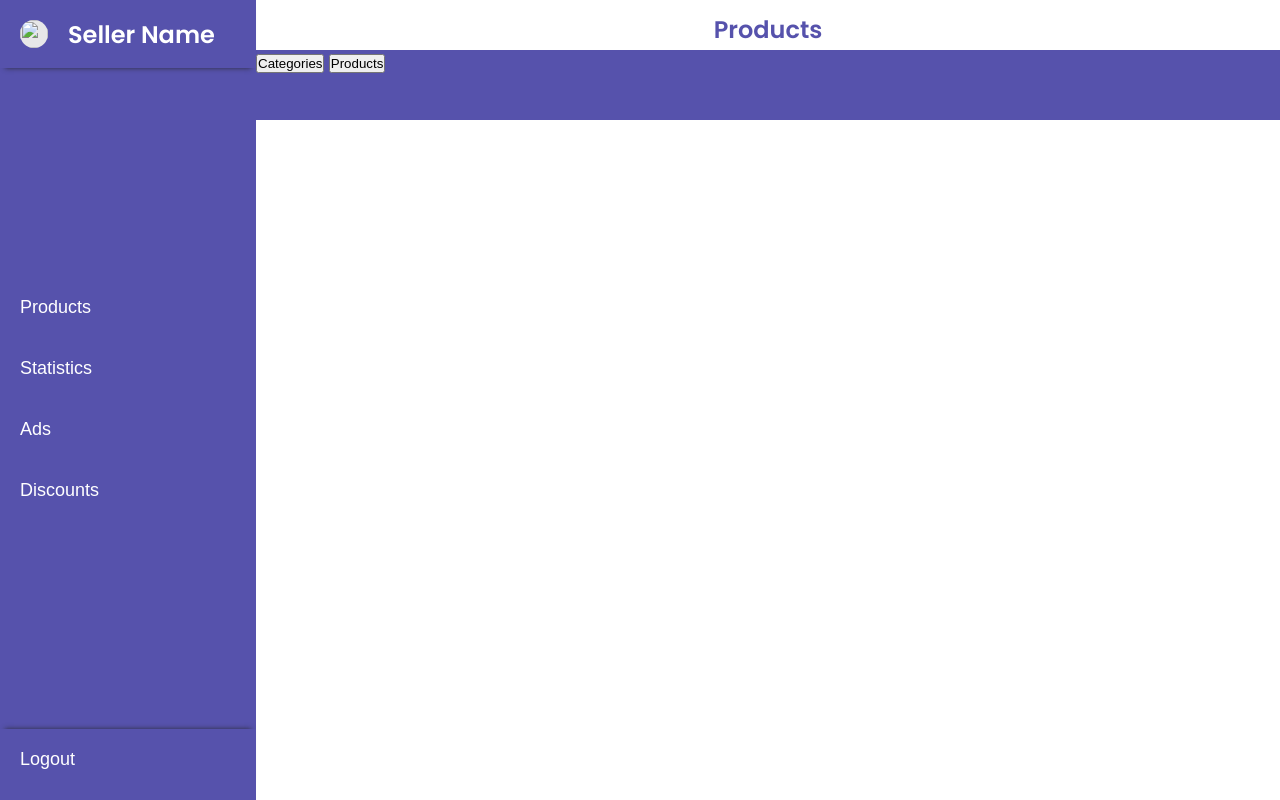
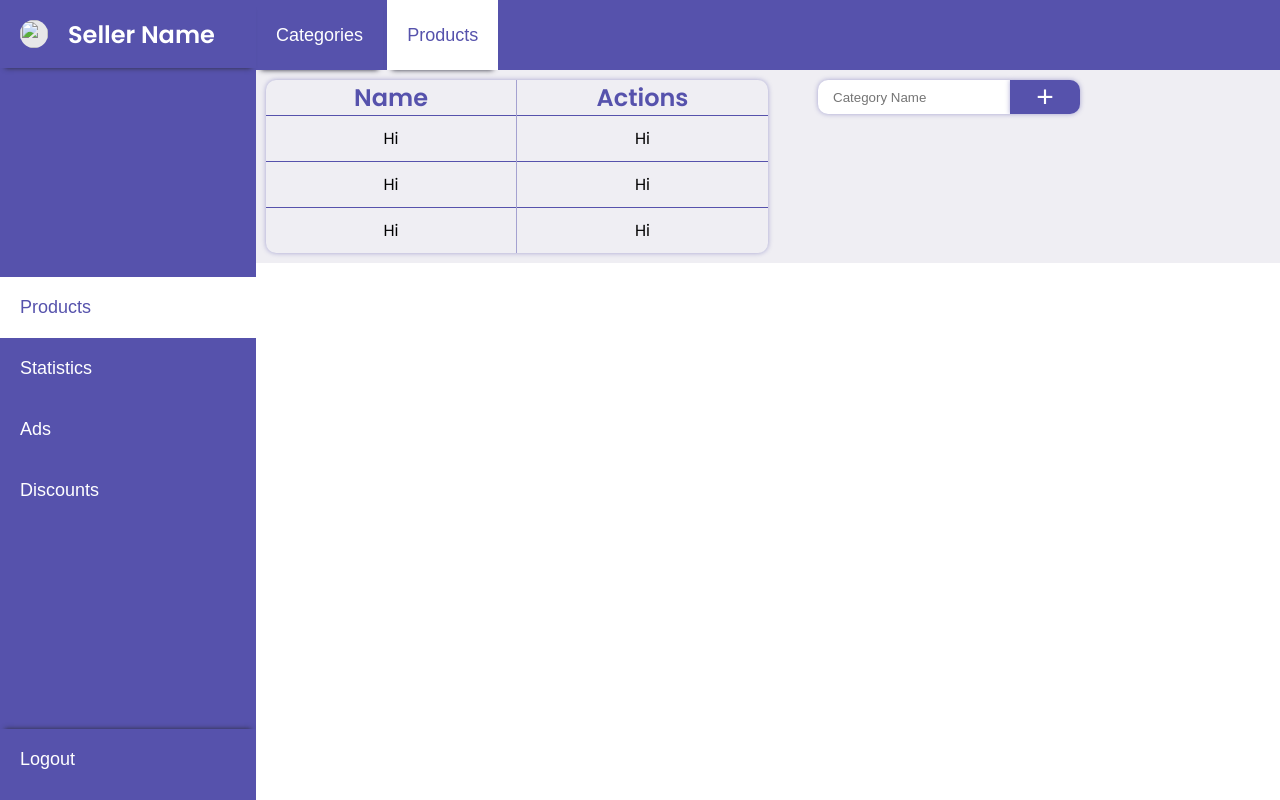
Before and after one commit to rami3rouhana/ecommerce, a PHP site: page / in a window 1280 px wide. Run offline with PHP 8.4, Linux system fonts and the light colour scheme.

Commit message:
add tables and input boxes

```diff
--- a/seller-frontend/index.html
+++ b/seller-frontend/index.html
@@ -1,17 +1,16 @@
 <!DOCTYPE html>
 <html lang="en">
   <head>
-    <meta charset="UTF-8">
-    <meta http-equiv="X-UA-Compatible" content="IE=edge">
-    <meta name="viewport" content="width=device-width, initial-scale=1.0">
-    <link rel="stylesheet" href="/seller-frontend/styles/style.css">
+    <meta charset="UTF-8" />
+    <meta http-equiv="X-UA-Compatible" content="IE=edge" />
+    <meta name="viewport" content="width=device-width, initial-scale=1.0" />
+    <link rel="stylesheet" href="/seller-frontend/styles/style.css" />
     <title>Document</title>
   </head>
   <body>
-
     <div class="nav-bar">
       <div class="header">
-            <img src="" alt="" class="profile-img">
+        <img src="" alt="" class="profile-img" />
         <h2 class="color-white">Seller Name</h2>
       </div>
 
@@ -25,22 +24,47 @@
       <div class="logout">
         <button>Logout</button>
       </div>
-
     </div>
 
     <div class="main">
-        <div class="title">
-            <h2 class="color-purple">Products</h2>
-        </div>
       <div class="body">
         <div class="header-top">
           <div class="buttons">
-                    <button class="clicked">Categories</button>
-                    <button>Products</button>
+            <button>Categories</button>
+            <button class="clicked">Products</button>
+          </div>
+        </div>
+
+        <div class="content">
+          <div class="left">
+            <div class="table">
+              <div class="left-side">
+                <h2 class="th color-purple">Name</h2>
+                <ul>
+                  <li class="td">Hi</li>
+                  <li class="td">Hi</li>
+                  <li class="">Hi</li>
+                </ul>
+              </div>
+              <div class="right-side">
+                <h2 class="th color-purple">Actions</h2>
+                <ul>
+                  <li class="td">Hi</li>
+                  <li class="td">Hi</li>
+                  <li class="">Hi</li>
+                </ul>
+              </div>
+            </div>
+          </div>
+
+          <div class="right">
+            <div class="box-wrap">
+              <input type="text" placeholder="Category Name" />
+              <button>+</button>
             </div>
           </div>
         </div>
       </div>
-
+    </div>
   </body>
 </html>
--- a/seller-frontend/styles/style.css
+++ b/seller-frontend/styles/style.css
@@ -5,23 +5,41 @@
   padding: 0;
   box-sizing: border-box;
 }
+html,
+body {
+  height: 100%;
+  margin: 0;
+}
+ul {
+  list-style: none;
+}
+ul li {
+  padding: 10px;
+}
 html {
   font-family: "Poppins", sans-serif;
+}
+/* Utilities */
+h2 {
+  font-size: 24px;
+  font-weight: 600;
+}
+h1 {
+  font-size: 34px;
+}
+.color-purple {
+  color: #5652ac;
+}
+.color-purple-bright {
+  background-color: #efeef3;
+}
+.color-white {
+  color: #fff;
 }
 .header {
   display: flex;
   align-items: center;
   box-shadow: 0 5px 5px -5px #2c2c3a;
-}
-.color-purple {
-    color: #5652ac;
-}
-.color-white {
-    color: #fff;
-}
-h2 {
-  font-size: 24px;
-  font-weight: 600;
 }
 .nav-bar {
   display: flex;
@@ -54,9 +72,14 @@ h2 {
   text-align: left;
   font-size: 18px;
   font-weight: 400;
+  width: 100%;
 }
-
-.nav-buttons button .clicked {
+.nav-buttons button:hover,
+.logout button:hover {
+  background-color: #736ed0ce;
+}
+.nav-buttons .clicked,
+.buttons .clicked {
   color: #5652ac;
   background-color: #fff;
 }
@@ -70,7 +93,6 @@ h2 {
   background-color: #fff;
   height: 50px;
   text-align: center;
-  padding-top: 12px;
 }
 
 .main {
@@ -79,7 +101,117 @@ h2 {
   margin-left: 20%;
 }
 .header-top {
-    background-color: #5652ac;
-    width: 100%;
-    height: 70px;
+  background-color: #5652ac;
+  width: 100%;
+  height: 70px;
+  display: flex;
+  flex-direction: row;
 }
+.left {
+  width: 50%;
+}
+.right {
+  width: 50%;
+  display: flex;
+  flex-direction: column;
+}
+.buttons button {
+  width: fit-content;
+  height: 70px;
+  padding-left: 20px;
+  padding-right: 20px;
+  color: #fff;
+  background-color: #5652ac;
+  font-size: 18px;
+  border: none;
+  box-shadow: 0 5px 5px -5px #2c2c3a;
+}
+.content {
+  background-color: #efeef3;
+  width: 100%;
+  padding: 10px;
+  height: 100%;
+  display: flex;
+  flex-direction: row;
+  justify-content: center;
+}
+.table {
+  display: flex;
+  width: 100%;
+  border-radius: 10px;
+  box-shadow: 0 0px 5px 0px #5752ac7e;
+}
+.th,
+.td {
+  border-bottom: 1px solid #5652ac;
+}
+.left-side,
+.right-side {
+  width: 50%;
+  text-align: center;
+}
+.left-side {
+  border-right: 1px solid #5752ac7e;
+}
+.box-wrap {
+  display: flex;
+  margin-left: 50px;
+  flex-direction: row;
+}
+.box-wrap input {
+  border-radius: 10px 0px 0px 10px;
+  border: none;
+  padding-left: 15px;
+  outline-color: #5652ac;
+  box-shadow: 0 0px 5px 0px #5752ac7e;
+}
+.box-wrap button {
+  border-radius: 0px 10px 10px 0px;
+  border: none;
+  background-color: #5652ac;
+  color: #fff;
+  width: 70px;
+  font-size: 30px;
+  box-shadow: 0 0px 5px 0px #5752ac7e;
+}
+.box-wrap button:hover {
+  background-color: #736ed0ce;
+}
+
+/* Categories Section */
+.input-box {
+  background-color: #fff;
+  border-radius: 15px;
+  width: 80%;
+  margin-bottom: 10px;
+  height: 400px;
+  padding: 40px;
+  justify-content: space-between;
+  align-self: center;
+  display: flex;
+  flex-direction: column;
+}
+.input {
+  background-color: #efeef3;
+  border-radius: 10px;
+  height: 40px;
+  outline: none;
+  border: none;
+  padding: 0px 15px;
+}
+.btns {
+  display: flex;
+  justify-content: space-between;
+}
+.btn {
+  background-color: #5652ac;
+  padding: 10px 20px;
+  color: #fff;
+  border: none;
+  border-radius: 10px;
+}
+.image-upload > input {
+  visibility: hidden;
+  width: 0;
+  height: 0;
+}
```
Also changed, not shown: seller-frontend/categories.html (added, +108 -0 lines). Lines whose indentation alone changed are shown as unchanged.
